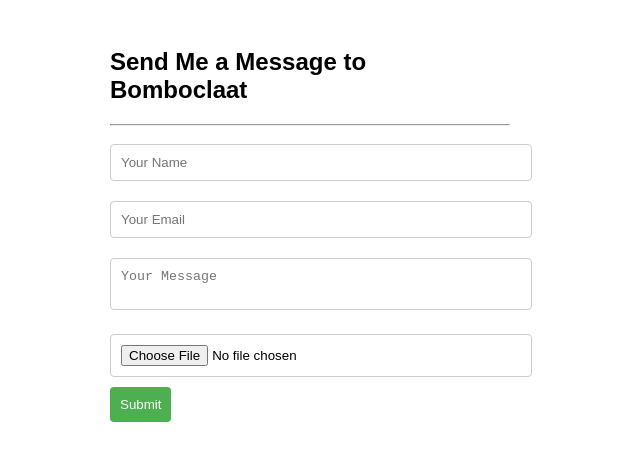
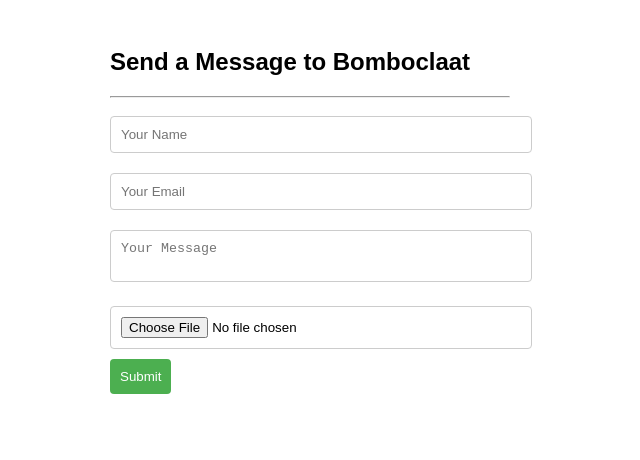
Before and after one commit to khan118497/contact_me, a plain HTML site: page index.html in a window 1280 px wide. Shown: the whole page, without its empty margins (330-970 px from the left). Drawn offline with Linux system fonts and the light colour scheme.

Commit message:
Update index.html
wagwaan

```diff
--- a/index.html
+++ b/index.html
@@ -10,7 +10,7 @@
 
 <body>
     <form action="https://formsubmit.co/anicetndayizeye2020@gmail.com" method="POST">
-        <h2>Send Me a Message to Bomboclaat</h2>
+        <h2>Send a Message to Bomboclaat</h2>
         <hr>
         <input type="text" name="name" placeholder="Your Name" required>
         <input type="email" name="email" placeholder="Your Email" required>
```
